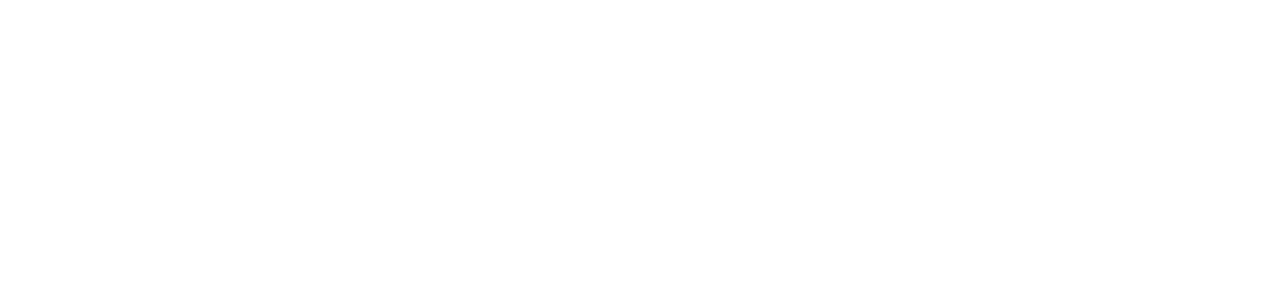
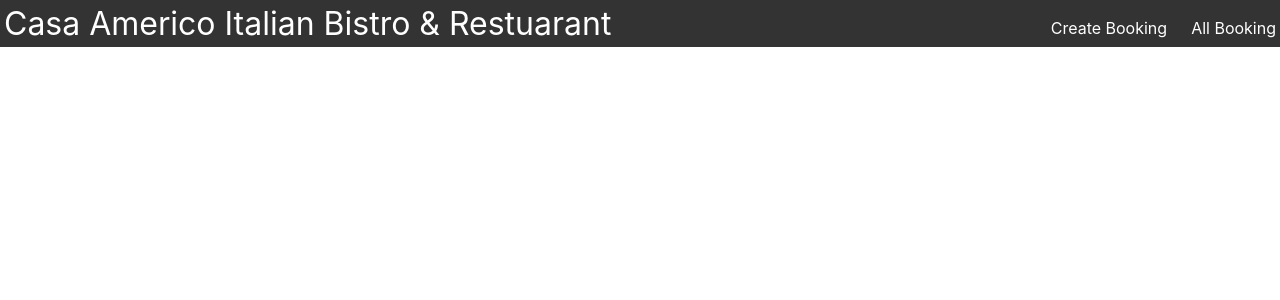
Before and after one commit to kartiks2000/casa-reservation, a React (Create React App) app: page / in a window 1280 px wide. Before the commit this address had no page. Shown: the top 300 px of the page. Built offline with nearby package versions, Linux system fonts and the light colour scheme.

Commit message:
build: nav bar

```diff
--- a/src/App.js
+++ b/src/App.js
@@ -4,6 +4,7 @@
 
 import CreateBooking from './components/booking/create_booking';
 import AllBooking from './components/booking/all_bookings';
+import Navbar from './components/helper.js/nav';
 
 function App() {
   return (
@@ -12,6 +13,7 @@
     //   {/* <AllBooking></AllBooking> */}
     // </div>
     <BrowserRouter>
+    <Navbar></Navbar>
       <Routes>
           <Route path="create_booking" element={<CreateBooking />} />
           <Route path="all_bookings" element={<AllBooking />} />
--- /dev/null
+++ b/src/components/helper.js/nav.js
@@ -0,0 +1,19 @@
+import '../../style/nav.css'
+
+import { Link } from 'react-router-dom'
+
+export default function Navbar() {
+    return (
+        <nav className="nav">
+            <Link to="/" className="site_title">Casa Americo Italian Bistro & Restuarant</Link>
+            <ul>
+                <li className='active'>
+                    <Link to="/create_booking">Create Booking</Link>
+                </li>
+                <li>
+                    <Link to="/all_bookings">All Booking</Link>
+                </li>
+            </ul>
+        </nav>
+    )
+}
--- /dev/null
+++ b/src/style/nav.css
@@ -0,0 +1,38 @@
+.nav{
+    display: flex;
+    background-color: #333;
+    color: white;
+    justify-content: space-between;
+    align-items: stretch;
+}
+
+.nav a{
+    color: inherit;
+    gap: 2rem;
+    padding: 0 1rem;
+    text-decoration: none;
+    height: 100%;
+    display: flex;
+    align-items: center;
+    padding: .25rem
+}
+
+.nav ul{
+    padding: 0rem;
+    margin: 0rem;
+    list-style: none;
+    display: flex;
+    gap: 1rem;
+}
+
+.site_title{
+    font-size: 2rem;
+}
+
+.nav li.active{
+    /* background-color: #555; */
+}
+
+.nav li:hover{
+    background-color: #777;
+}
```
